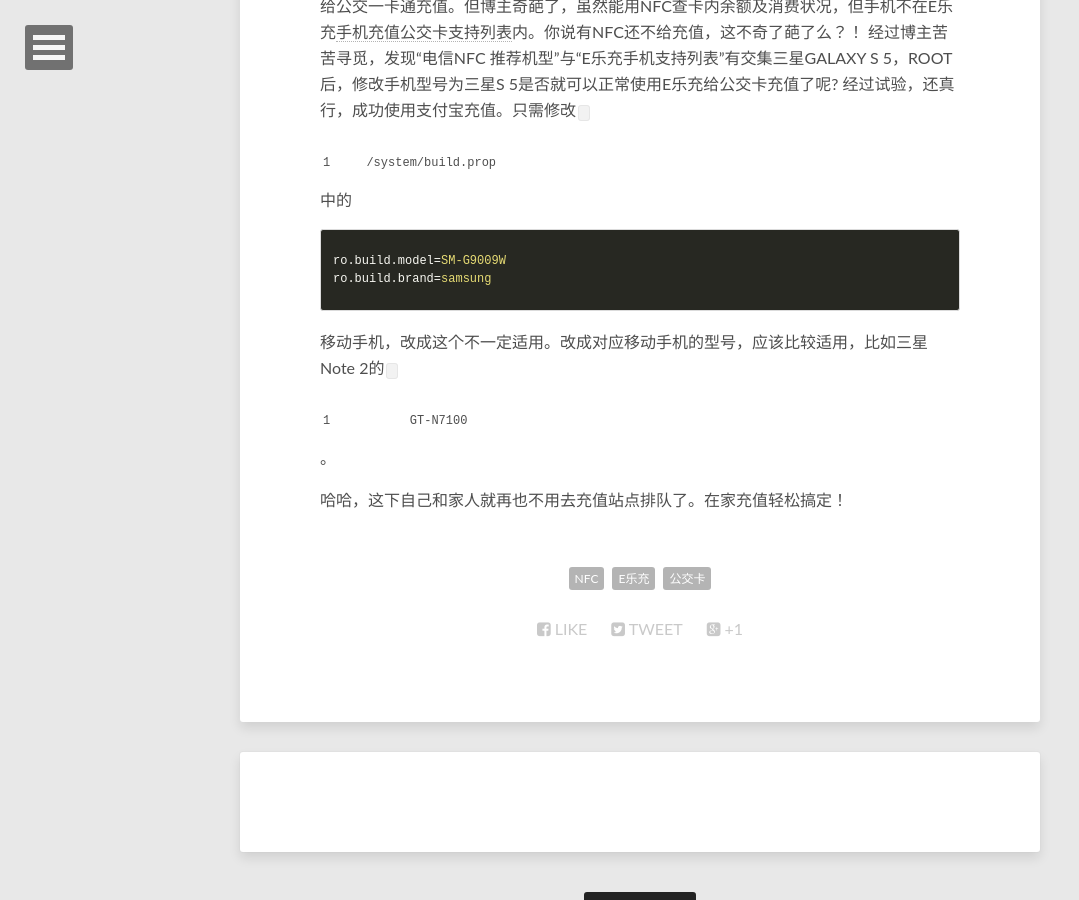
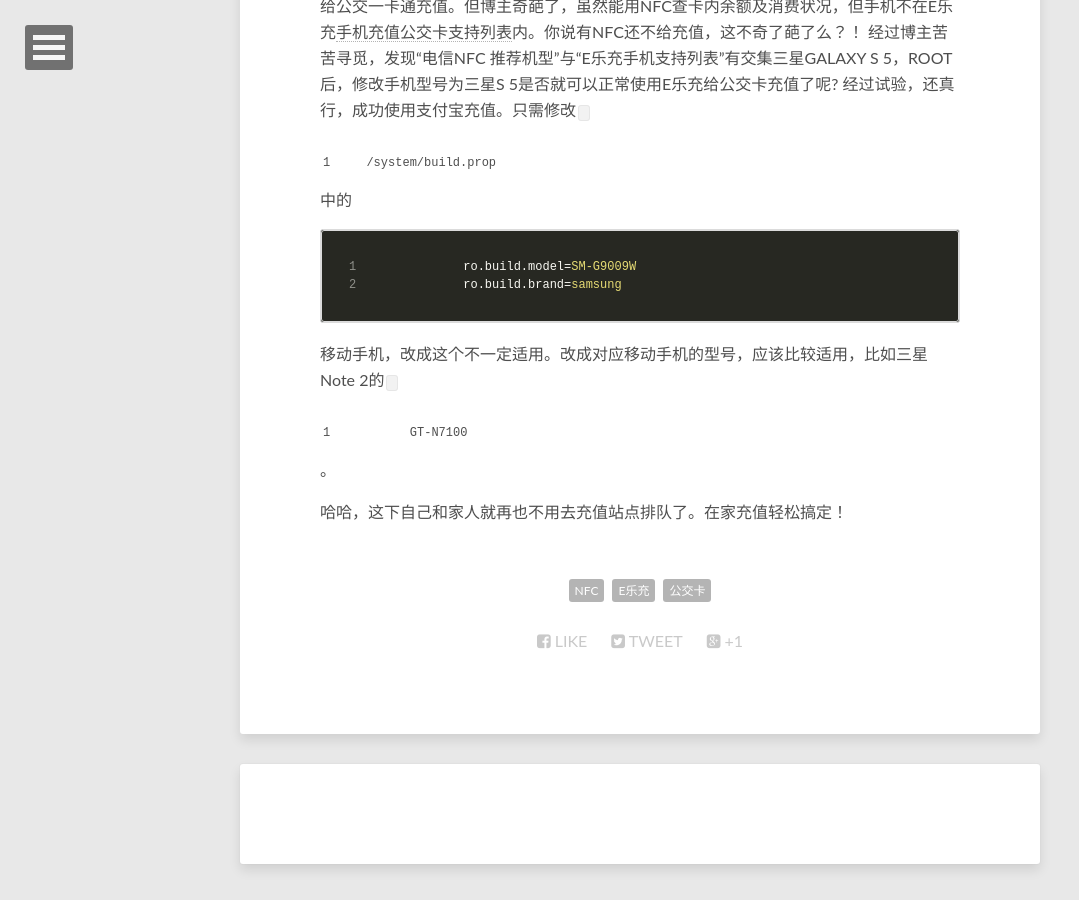
Before and after one commit to jinntrance/blog, a Jekyll site: the page built from _posts/2015-03-23-nfc.markdown, in a window 1280 px wide and 900 px high, scrolled down 639 px. Shown: the whole window, without its empty margins (0-1079 px from the left). Built offline with Jekyll 4.4.1, drawn with Linux system fonts in a browser that asks for light colours; comment, search, counter and statistics services are not loaded.

Commit message:
Update 2015-03-23-nfc.markdown

````diff
--- a/_posts/2015-03-23-nfc.markdown
+++ b/_posts/2015-03-23-nfc.markdown
@@ -27,10 +27,10 @@ date: 2015-03-23T22:37:10+08:00
 在帝都，对于一卡通正面右上角带C 标识©的，都可以使用Android NFC 手机，装上[E乐充]给公交一卡通充值。但博主奇葩了，虽然能用NFC查卡内余额及消费状况，但手机不在E乐充[手机充值公交卡支持列表]内。你说有NFC还不给充值，这不奇了葩了么？！
 经过博主苦苦寻觅，发现“电信NFC 推荐机型”与“E乐充手机支持列表”有交集三星GALAXY S 5，ROOT后，修改手机型号为三星S 5是否就可以正常使用E乐充给公交卡充值了呢? 经过试验，还真行，成功使用支付宝充值。只需修改`/system/build.prop`中的
 
-{% highlight ini %}
+```ini
 ro.build.model=SM-G9009W
 ro.build.brand=samsung
-{% endhighlight %}
+```
 
 移动手机，改成这个不一定适用。改成对应移动手机的型号，应该比较适用，比如三星Note 2的`GT-N7100`。
 
````
